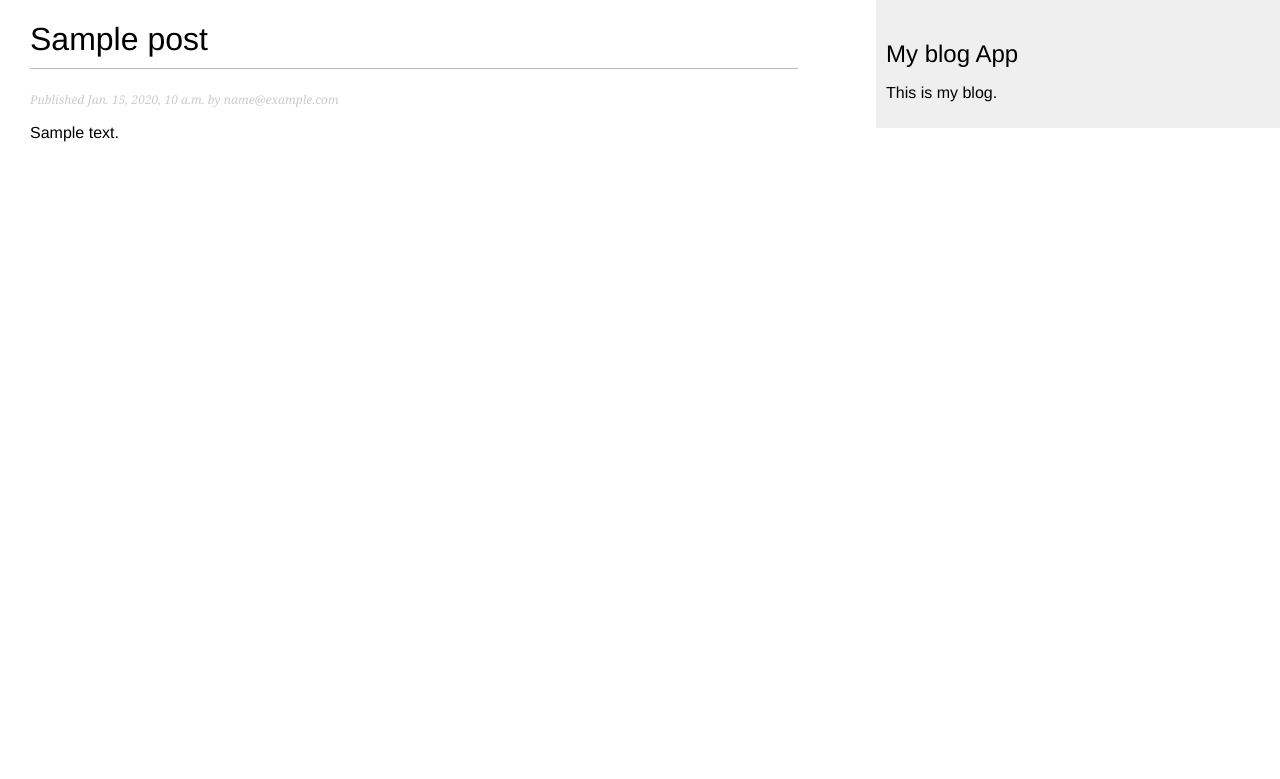
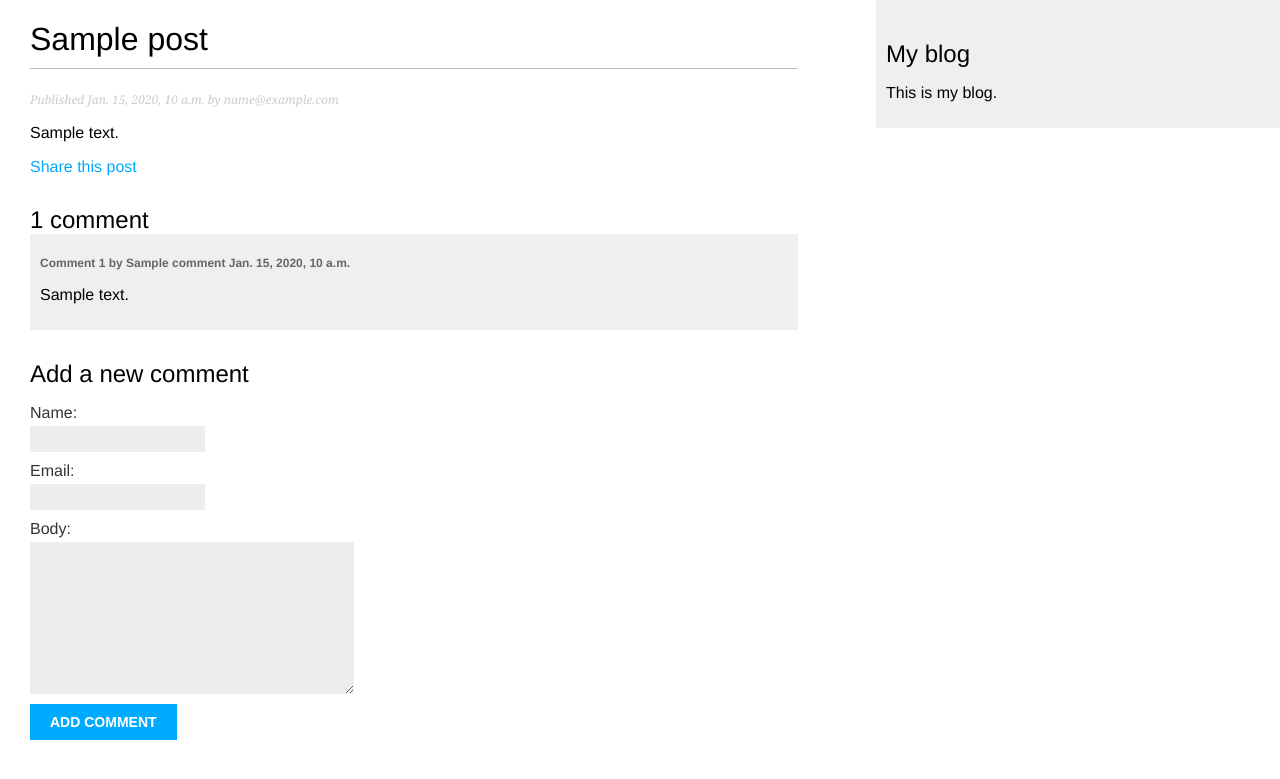
Before and after one commit to jamwine/Django, a Django app: a page that uses django_web/blog_app/templates/blog_app/base.html in a window 1280 px wide. Shown: the top 779 px of the page. Run offline with Django 4.2, Linux system fonts and the light colour scheme; tables that the repository leaves empty hold one stand-in row (values such as "Sample post"); parts of the project's set-up code (start-up, migrations or seed data) failed here and were passed over; some libraries are stand-ins or nearby versions.

Commit message:
Updating blog_app to include commments and share blogs by sending emails

```diff
--- /dev/null
+++ b/django_web/blog_app/forms.py
@@ -0,0 +1,16 @@
+from django import forms
+from .models import Comment
+
+
+class EmailPostForm(forms.Form):
+    name = forms.CharField(max_length=25)
+    email = forms.EmailField()
+    to = forms.EmailField()
+    comments = forms.CharField(required=False,
+                               widget=forms.Textarea)
+
+
+class CommentForm(forms.ModelForm):
+    class Meta:
+        model = Comment
+        fields = ['name', 'email', 'body']
--- a/django_web/blog_app/models.py
+++ b/django_web/blog_app/models.py
@@ -43,3 +43,23 @@ class Post(models.Model):
                                                 self.publish.month,
                                                 self.publish.day,
                                                 self.slug])
+
+class Comment(models.Model):
+    post = models.ForeignKey(Post,
+                             on_delete=models.CASCADE,
+                             related_name='comments')
+    name = models.CharField(max_length=80)
+    email = models.EmailField()
+    body = models.TextField()
+    created = models.DateTimeField(auto_now_add=True)
+    updated = models.DateTimeField(auto_now=True)
+    active = models.BooleanField(default=True)
+
+    class Meta:
+        ordering = ['created']
+        indexes = [
+            models.Index(fields=['created']),
+        ]
+
+    def __str__(self):
+        return f'Comment by {self.name} on {self.post}'
--- a/django_web/blog_app/templates/blog_app/base.html
+++ b/django_web/blog_app/templates/blog_app/base.html
@@ -11,7 +11,7 @@
     {% endblock %}
   </div>
   <div id="sidebar">
-    <h2>My blog App</h2>
+    <h2>My blog</h2>
     <p>This is my blog.</p>
   </div>
 </body>
--- a/django_web/blog_app/templates/blog_app/post/detail.html
+++ b/django_web/blog_app/templates/blog_app/post/detail.html
@@ -1,6 +1,5 @@
 {% extends "blog_app/base.html" %}
 {% load markdown_extras %}
-
 {% block title %}{{ post.title }}{% endblock %}
 
 {% block content %}
@@ -8,5 +7,27 @@
   <p class="date">
     Published {{ post.publish }} by {{ post.author }}
   </p>
-  {{ post.body | markdown | safe }}
+  {{ post.body| markdown | safe }}
+  <p>
+    <a href="{% url "blog_app:post_share" post.id %}">
+      Share this post
+    </a>
+  </p>
+  {% with comments.count as total_comments %}
+    <h2>
+      {{ total_comments }} comment{{ total_comments|pluralize }}
+    </h2>
+  {% endwith %}
+  {% for comment in comments %}
+    <div class="comment">
+      <p class="info">
+        Comment {{ forloop.counter }} by {{ comment.name }}
+        {{ comment.created }}
+      </p>
+      {{ comment.body|linebreaks }}
+    </div>
+  {% empty %}
+    <p>There are no comments yet.</p>
+  {% endfor %}
+  {% include "blog_app/post/includes/comment_form.html" %}
 {% endblock %}
--- /dev/null
+++ b/django_web/blog_app/templates/blog_app/post/includes/comment_form.html
@@ -0,0 +1,6 @@
+<h2>Add a new comment</h2>
+<form action="{% url "blog_app:post_comment" post.id %}" method="post">
+  {{ form.as_p }}
+  {% csrf_token %}
+  <p><input type="submit" value="Add comment"></p>
+</form>
--- a/django_web/blog_app/templates/blog_app/post/list.html
+++ b/django_web/blog_app/templates/blog_app/post/list.html
@@ -3,7 +3,7 @@
 {% block title %}My Blog{% endblock %}
 
 {% block content %}
-  <h1>My Blog App</h1>
+  <h1>My Blog</h1>
   {% for post in posts %}
     <h2>
       <a href="{{ post.get_absolute_url }}">
--- a/django_web/blog_app/urls.py
+++ b/django_web/blog_app/urls.py
@@ -4,10 +4,14 @@ from . import views
 app_name = 'blog_app'
 
 urlpatterns = [
-    # post views
+    # Post views
     # path('', views.post_list, name='post_list'),
     path('', views.PostListView.as_view(), name='post_list'),
     path('<int:year>/<int:month>/<int:day>/<slug:post>/',
-        views.post_detail,
-        name='post_detail'),
+         views.post_detail,
+         name='post_detail'),
+    path('<int:post_id>/share/',
+         views.post_share, name='post_share'),
+    path('<int:post_id>/comment/',
+         views.post_comment, name='post_comment'),
 ]
--- a/django_web/blog_app/views.py
+++ b/django_web/blog_app/views.py
@@ -1,20 +1,16 @@
-from django.shortcuts import render, get_object_or_404
-from .models import Post
-from django.core.paginator import Paginator, EmptyPage, PageNotAnInteger
+from django.shortcuts import render, get_object_or_404, redirect
+from .models import Post, Comment
+from django.core.paginator import Paginator, EmptyPage,\
+                                  PageNotAnInteger
 from django.views.generic import ListView
+from .forms import EmailPostForm, CommentForm
+from django.core.mail import send_mail
+from django.views.decorators.http import require_POST
 
-class PostListView(ListView):
-    """
-    Alternative post list view
-    """
-    queryset = Post.published.all()
-    context_object_name = 'posts'
-    paginate_by = 3
-    template_name = 'blog_app/post/list.html'
 
 def post_list(request):
     post_list = Post.published.all()
-     # Pagination with 3 posts per page
+    # Pagination with 3 posts per page
     paginator = Paginator(post_list, 3)
     page_number = request.GET.get('page', 1)
     try:
@@ -32,11 +28,76 @@ def post_list(request):
 
 def post_detail(request, year, month, day, post):
     post = get_object_or_404(Post,
-                            status=Post.Status.PUBLISHED,
-                            slug=post,
-                            publish__year=year,
-                            publish__month=month,
-                            publish__day=day)
+                             status=Post.Status.PUBLISHED,
+                             slug=post,
+                             publish__year=year,
+                             publish__month=month,
+                             publish__day=day)
+    # List of active comments for this post
+    comments = post.comments.filter(active=True)
+    # Form for users to comment
+    form = CommentForm()
+
     return render(request,
                   'blog_app/post/detail.html',
-                  {'post': post})
+                  {'post': post,
+                   'comments': comments,
+                   'form': form})
+
+
+class PostListView(ListView):
+    """
+    Alternative post list view
+    """
+    queryset = Post.published.all()
+    context_object_name = 'posts'
+    paginate_by = 3
+    template_name = 'blog_app/post/list.html'
+
+
+def post_share(request, post_id):
+    # Retrieve post by id
+    post = get_object_or_404(Post, id=post_id, \
+                                   status=Post.Status.PUBLISHED)
+    sent = False
+
+    if request.method == 'POST':
+        # Form was submitted
+        form = EmailPostForm(request.POST)
+        if form.is_valid():
+            # Form fields passed validation
+            cd = form.cleaned_data
+            post_url = request.build_absolute_uri(post.get_absolute_url())
+            subject = f"{cd['name']} recommends you read " \
+                      f"{post.title}"
+            message = f"Read {post.title} at {post_url}\n\n" \
+                      f"{cd['name']}\'s comments: {cd['comments']}"
+            send_mail(subject, message, 'dagjoins@gmail.com',
+                      [cd['to']])
+            sent = True
+
+    else:
+        form = EmailPostForm()
+    return render(request, 'blog_app/post/share.html', {'post': post,
+                                                    'form': form,
+                                                    'sent': sent})
+
+
+@require_POST
+def post_comment(request, post_id):
+    post = get_object_or_404(Post, id=post_id, \
+                                   status=Post.Status.PUBLISHED)
+    comment = None
+    # A comment was posted
+    form = CommentForm(data=request.POST)
+    if form.is_valid():
+        # Create a Comment object without saving it to the database
+        comment = form.save(commit=False)
+        # Assign the post to the comment
+        comment.post = post
+        # Save the comment to the database
+        comment.save()
+    return render(request, 'blog_app/post/comment.html',
+                           {'post': post,
+                            'form': form,
+                            'comment': comment})
--- a/docker-compose.yml
+++ b/docker-compose.yml
@@ -27,6 +27,7 @@ services:
              python manage.py runserver 0.0.0.0:8000"
     env_file:
       - ./.dev.env
+      - .secrets
     depends_on:
       - db
 
```
Also changed, not shown: django_web/blog_app/admin.py (+7 -1 lines), django_web/blog_app/templates/blog_app/post/comment.html (added, +12 -0 lines), django_web/blog_app/templates/blog_app/post/share.html (added, +19 -0 lines), django_web/web/settings.py (+7 -0 lines), django_web/blog/migrations/0001_initial.py (deleted), django_web/blog_app/migrations/0004_comment_comment_blog_app_co_created_559965_idx.py (added), 1 other file.
